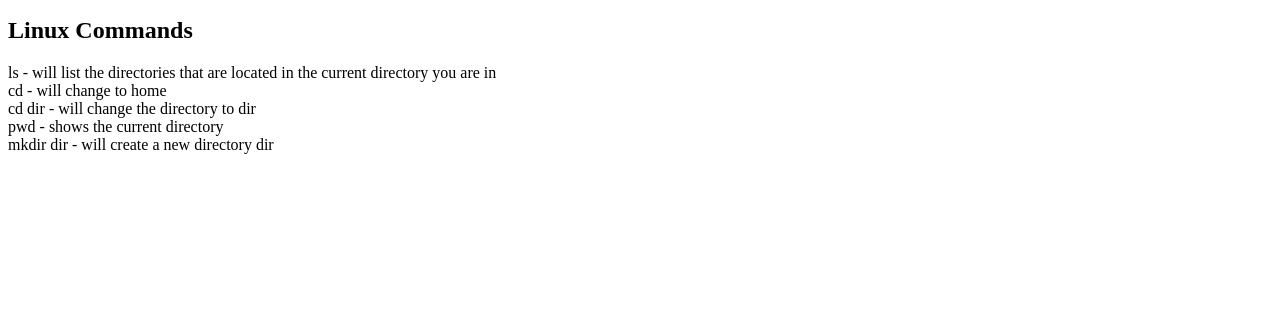
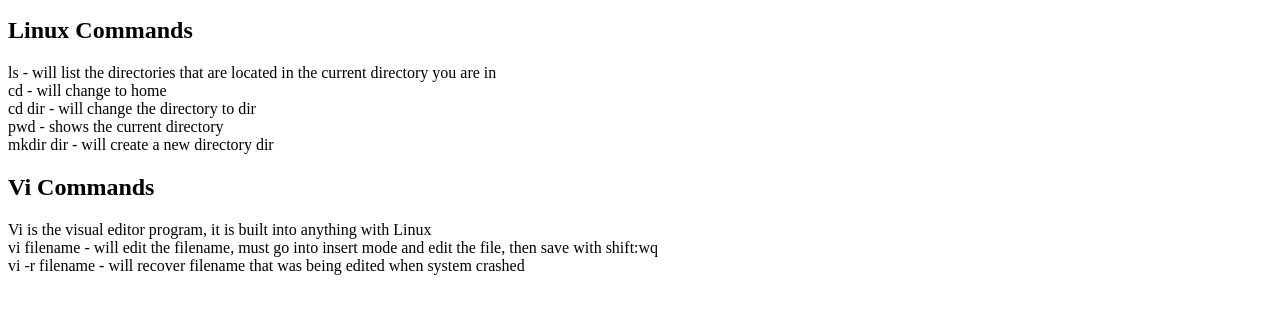
Before and after one commit to maryanastef/PopularCommands, a plain HTML site: page index.html in a window 1280 px wide. Shown: the part 113-426 px from the top of the page. Drawn offline with Linux system fonts and the light colour scheme.

Commit message:
created vi command section and updated text

```diff
--- a/index.html
+++ b/index.html
@@ -5,12 +5,18 @@
 	<body>
 		<h1>Learning Popular Commands</h1>
 			<h3> The purpose of this page is to explain the popular Linux commands to create a webpage and host it using GitHub Pages. GIT is an open source version control system that manages the merging of documents. It allows multiple developers to work together on projects. </h3>
+
 		<h2> Linux Commands</h2>
 			<p>ls - will list the directories that are located in the current directory you are in<br>
 			cd - will change to home<br>
 			cd dir - will change the directory to dir<br>
 			pwd - shows the current directory<br>
 			mkdir dir - will create a new directory dir</p>
+
+		<h2> Vi Commands</h2>
+			<p> Vi is the visual editor program, it is built into anything with Linux<br>
+			vi filename - will edit the filename, must go into insert mode and edit the file, then save with shift:wq<br>
+			vi -r filename - will recover filename that was being edited when system crashed</p>
 	</body>
 
 </html>
```
